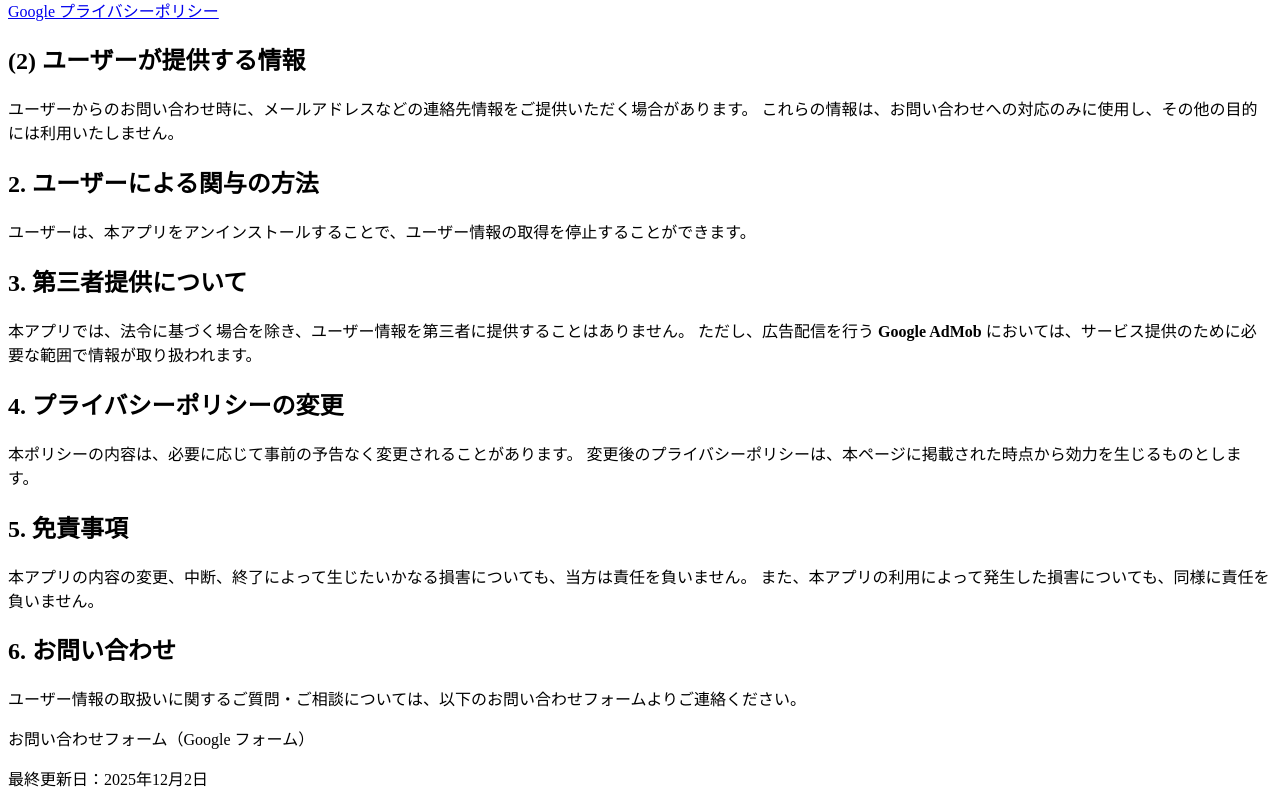
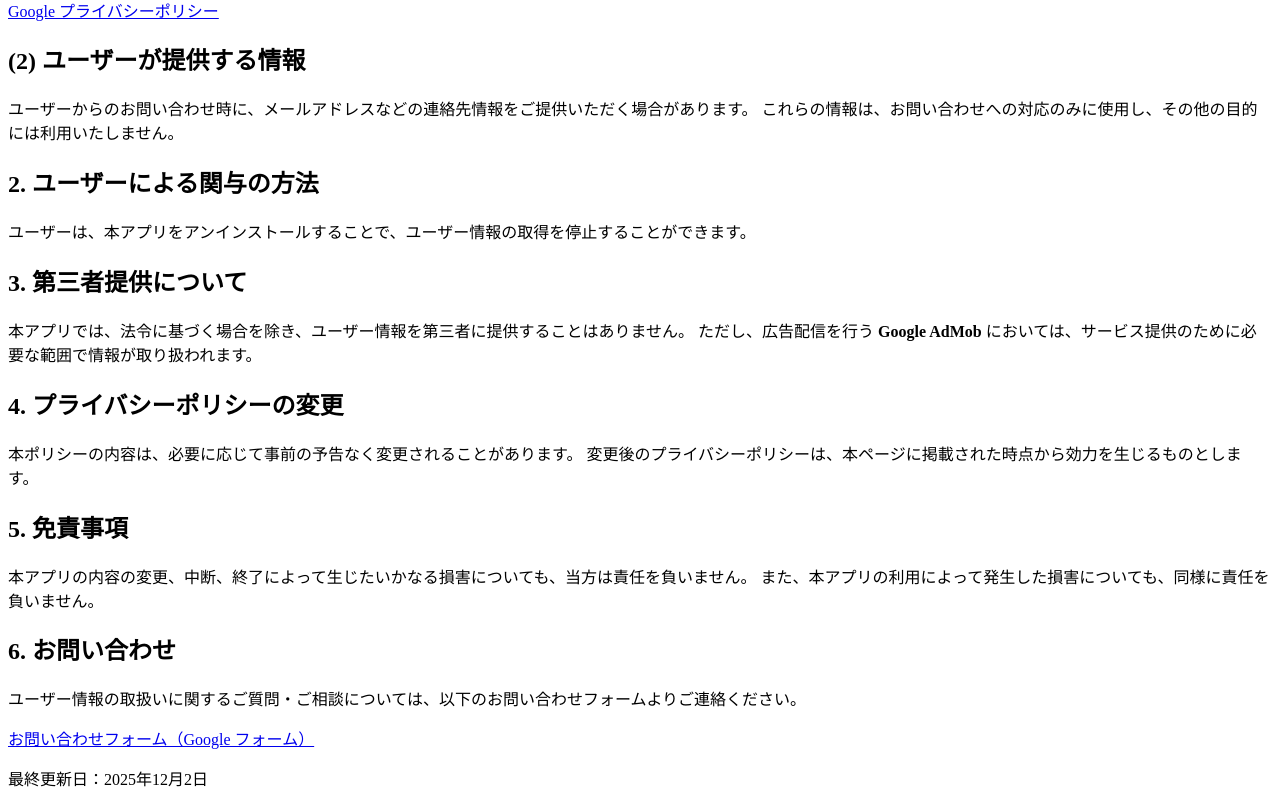
Before and after one commit to IwaoYuiko/meow-piano, a plain HTML site: page privacy-policy.html in a window 1280 px wide. Shown: the part 393-1199 px from the top of the page. Drawn offline with Linux system fonts and the light colour scheme.

Commit message:
Update privacy-policy.html

```diff
--- a/privacy-policy.html
+++ b/privacy-policy.html
@@ -75,10 +75,7 @@ Google プライバシーポリシー
 <p>
 ユーザー情報の取扱いに関するご質問・ご相談については、以下のお問い合わせフォームよりご連絡ください。
 </p>
-
-<p>
-お問い合わせフォーム（Google フォーム）
-</p>
+<p><a href="https://forms.gle/vutVmfrJa4iogxkM9" target="_blank">お問い合わせフォーム（Google フォーム）</a></p>
 
 <p>
 最終更新日：2025年12月2日
```
